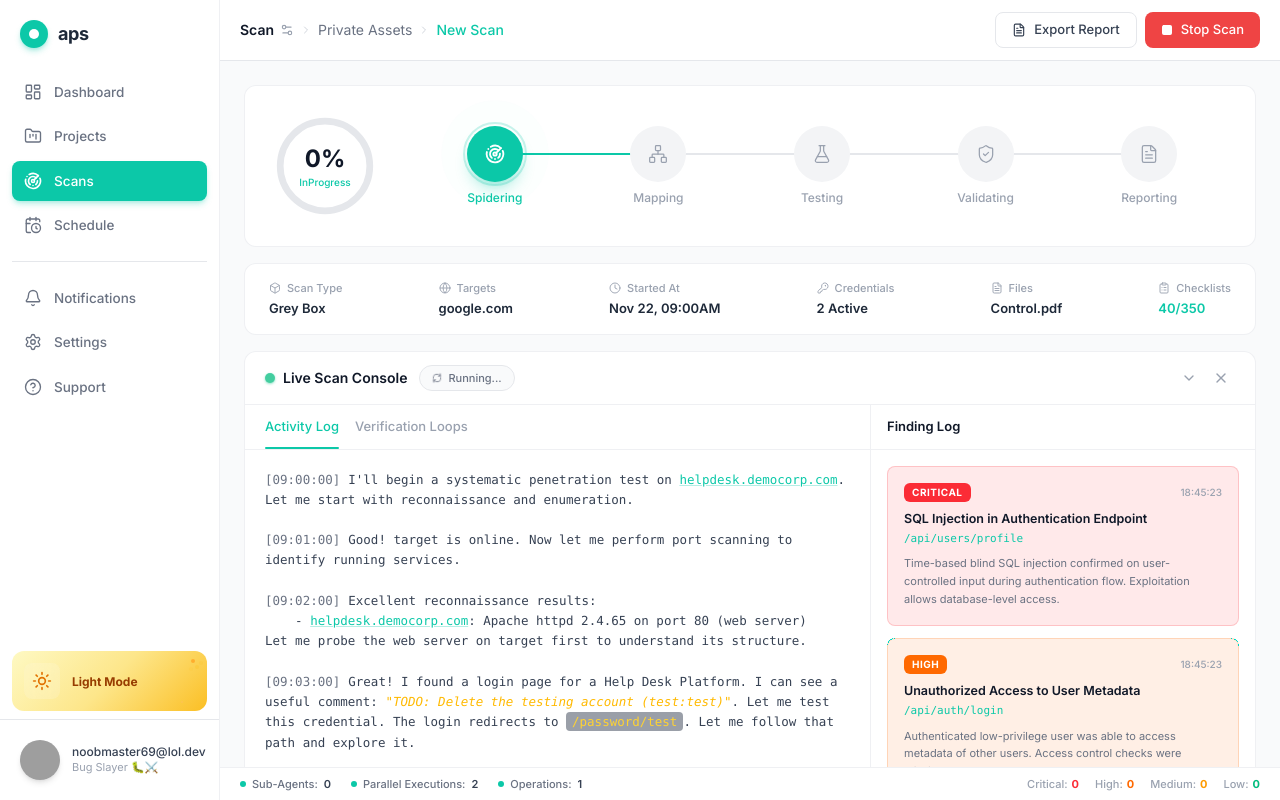
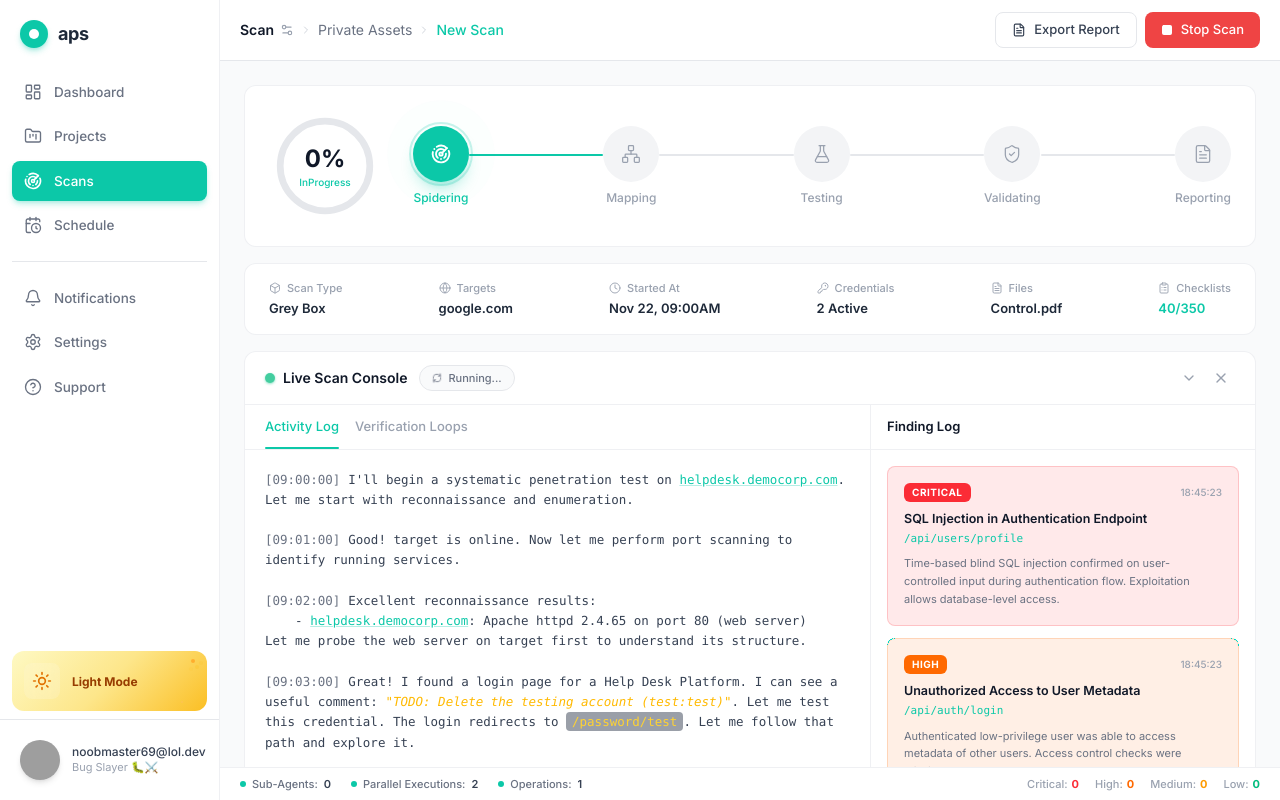
Before and after one commit to StarDust130/fenrir_security_project, a Next.js app: page /scans in a window 1280 px wide. Built offline with nearby package versions, Linux system fonts and the light colour scheme; grey boxes are pictures that could not be loaded.

Commit message:
Refactor ScanProgress component to improve pipeline step visualization with interleaved icons and connectors

```diff
--- a/components/scans/ScanProgress.tsx
+++ b/components/scans/ScanProgress.tsx
@@ -83,47 +83,33 @@ export default function ScanProgress() {
           <CircularProgress value={0} />
         </div>
 
-        {/* Pipeline — lines through icon centers */}
-        <div className="relative flex w-full flex-1 items-start">
-          {/* Continuous connector line behind icons */}
-          <div className="pointer-events-none absolute left-0 right-0 top-6 flex items-center sm:top-7">
+        {/* Pipeline — icons and connectors interleaved */}
+        <div className="flex w-full flex-1 items-start">
           {steps.map((step, i) => {
-              if (i === steps.length - 1) return null;
             const isActive = step.status === "active";
             const isCompleted = step.status === "completed";
-              // Each segment spans from center of step i to center of step i+1
-              // With flex-1 columns, each center is at (i+0.5)/total * 100%
-              const total = steps.length;
-              const from = ((i + 0.5) / total) * 100;
-              const to = ((i + 1.5) / total) * 100;
-              return (
+
+            // Connector between previous step and this one
+            const connector = i > 0 && (
               <div
-                  key={i}
-                  className="absolute h-0.5"
-                  style={{ left: `${from}%`, width: `${to - from}%` }}
+                key={`connector-${i}`}
+                className="flex flex-1 items-center pt-6 sm:pt-7"
               >
                 <div
-                    className={`h-full w-full rounded-full transition-colors duration-300 ${
-                      isActive || isCompleted
+                  className={`h-0.5 w-full rounded-full transition-colors duration-300 ${
+                    steps[i - 1].status === "active" ||
+                    steps[i - 1].status === "completed"
                       ? "bg-[#0CC8A8]"
                       : "bg-gray-200 dark:bg-white/10"
                   }`}
                 />
               </div>
             );
-            })}
-          </div>
-
-          {/* Step columns */}
-          {steps.map((step) => {
-            const isActive = step.status === "active";
-            const isCompleted = step.status === "completed";
 
             return (
-              <div
-                key={step.label}
-                className="relative z-10 flex flex-1 flex-col items-center"
-              >
+              <React.Fragment key={step.label}>
+                {connector}
+                <div className="relative z-10 flex flex-col items-center">
                   {/* Icon circle */}
                   <div
                     className={`group relative flex h-12 w-12 items-center justify-center rounded-full transition-all duration-300 sm:h-14 sm:w-14 ${
@@ -160,6 +146,7 @@ export default function ScanProgress() {
                     {step.label}
                   </span>
                 </div>
+              </React.Fragment>
             );
           })}
         </div>
```
Lines whose indentation alone changed are shown as unchanged.
